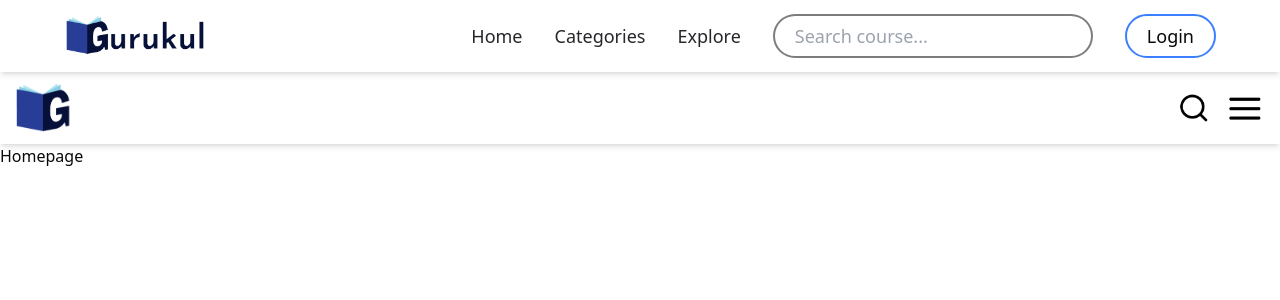
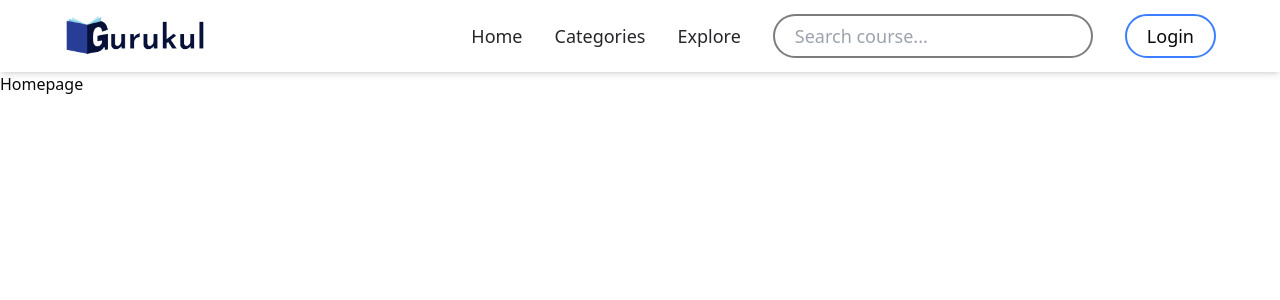
Before and after one commit to ghOst-vedant/gurukul, a Next.js app: page / in a window 1280 px wide. Shown: the top 300 px of the page. Built offline with nearby package versions, Linux system fonts and the light colour scheme.

Commit message:
[Update]:Added redux toolkit

```diff
--- a/package.json
+++ b/package.json
@@ -11,6 +11,7 @@
   "dependencies": {
     "@prisma/client": "5.18.0",
     "@radix-ui/react-dialog": "^1.1.1",
+    "@reduxjs/toolkit": "^2.2.7",
     "class-variance-authority": "^0.7.0",
     "clsx": "^2.1.1",
     "lucide-react": "^0.446.0",
@@ -19,6 +20,7 @@
     "prisma": "^5.18.0",
     "react": "^18",
     "react-dom": "^18",
+    "react-redux": "^9.1.2",
     "tailwind-merge": "^2.5.2",
     "tailwindcss-animate": "^1.0.7",
     "zod": "^3.23.8"
--- a/src/app/layout.tsx
+++ b/src/app/layout.tsx
@@ -2,6 +2,7 @@ import type { Metadata } from "next";
 import "./globals.css";
 import DesktopNavbar from "@/components/navbar/DesktopNavbar";
 import { MobileNavbar } from "@/components/navbar/MobileNavbar";
+import Providers from "./store/StoreProvider";
 
 export const metadata: Metadata = {
   title: "Gurukul - Ai Powered LMS",
@@ -16,9 +17,9 @@ export default function RootLayout({
   return (
     <html lang="en">
       <body>
-        <DesktopNavbar />
-        <MobileNavbar />
-        {children}
+        <span className={`lg:hidden`}><MobileNavbar /></span>
+        <span className={`hidden lg:block`}><DesktopNavbar /></span>
+        <Providers>{children}</Providers>
       </body>
     </html>
   );
--- /dev/null
+++ b/src/app/store/StoreProvider.tsx
@@ -0,0 +1,9 @@
+'use client';
+import { Provider } from 'react-redux';
+import { store } from './store';
+
+export function Providers({ children }: { children: React.ReactNode }) {
+  return <Provider store={store}>{children}</Provider>;
+}
+
+export default Providers;
--- /dev/null
+++ b/src/app/store/hooks.ts
@@ -0,0 +1,7 @@
+import { useDispatch, useSelector } from 'react-redux';
+import type { TypedUseSelectorHook } from 'react-redux';
+import { AppDispatch, RootState } from './store';
+
+// Use throughout your app instead of plain `useDispatch` and `useSelector`
+export const useAppDispatch: () => AppDispatch = useDispatch;
+export const useAppSelector: TypedUseSelectorHook<RootState> = useSelector;
--- /dev/null
+++ b/src/app/store/slices/isMobileSlice.ts
@@ -0,0 +1,22 @@
+// import { createSlice } from "@reduxjs/toolkit";
+
+// interface isMobileState{
+//     isMobile: boolean
+// }
+
+// const initialState:isMobileState = {
+//     isMobile : window.innerWidth < 820 ? true : false
+// }
+
+// export const isMobileSlice = createSlice({
+//     name: "isMobile",
+//     initialState,
+//     reducers:{
+//         checkWindowSize : (state) =>{
+//             state.isMobile = window.innerWidth < 820 ? true : false;
+//         }
+//     }
+// })
+
+// export const {checkWindowSize} = isMobileSlice.actions;
+// export default isMobileSlice.reducer;
--- /dev/null
+++ b/src/app/store/store.ts
@@ -0,0 +1,13 @@
+import { configureStore } from '@reduxjs/toolkit'
+// import isMobileSlice from './slices/isMobileSlice'
+
+export const store = configureStore({
+  reducer: {
+    // isMobile : isMobileSlice
+  },
+})
+
+// Infer the `RootState` and `AppDispatch` types from the store itself
+export type RootState = ReturnType<typeof store.getState>
+// Inferred type: {posts: PostsState, comments: CommentsState, users: UsersState}
+export type AppDispatch = typeof store.dispatch
```
Also changed, not shown: 1 other file (tests, documents, lock files or other folders).
